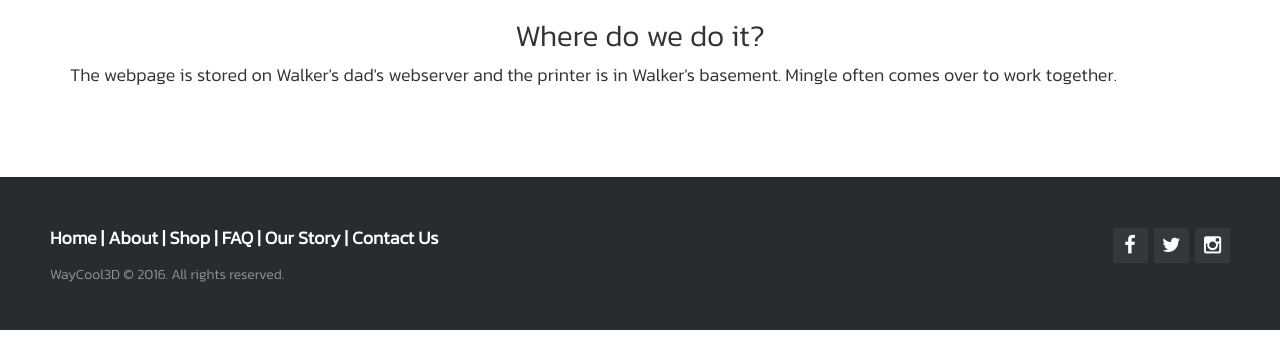
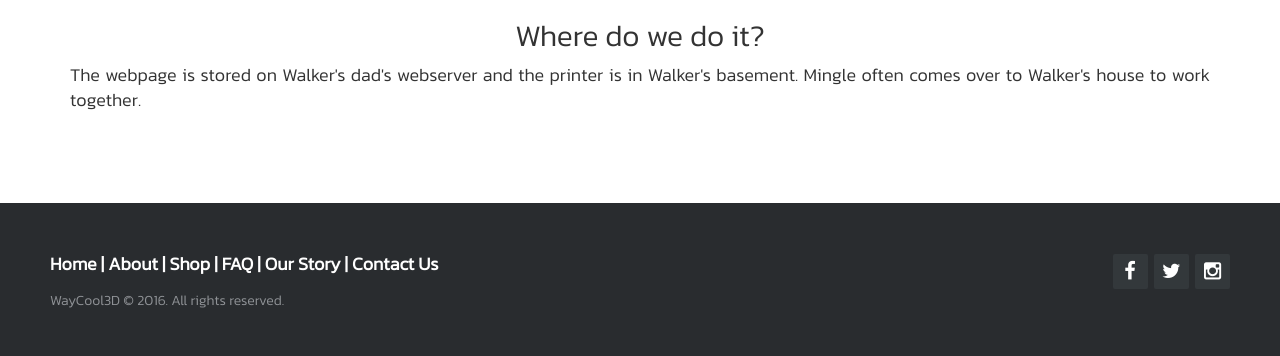
Before and after one commit to minglethepringle/waycool3d, a PHP site: page /about in a window 1280 px wide. Shown: the part 1023-1379 px from the top of the page. Before the commit the page ends 1353 px from the top, so only its background shows below. Run offline with PHP 8.4, Linux system fonts and the light colour scheme.

Commit message:
Update about.php

```diff
--- a/pages/about.php
+++ b/pages/about.php
@@ -36,7 +36,7 @@
     <div class="row">
       <div class="col-lg-12">
         <h2>Where do we do it?</h2>
-        <p>The webpage is stored on Walker's dad's webserver and the printer is in Walker's basement. Mingle often comes over to work together.</p>
+        <p>The webpage is stored on Walker's dad's webserver and the printer is in Walker's basement. Mingle often comes over to Walker's house to work together.</p>
       </div>
     </div>
   </div>
```
